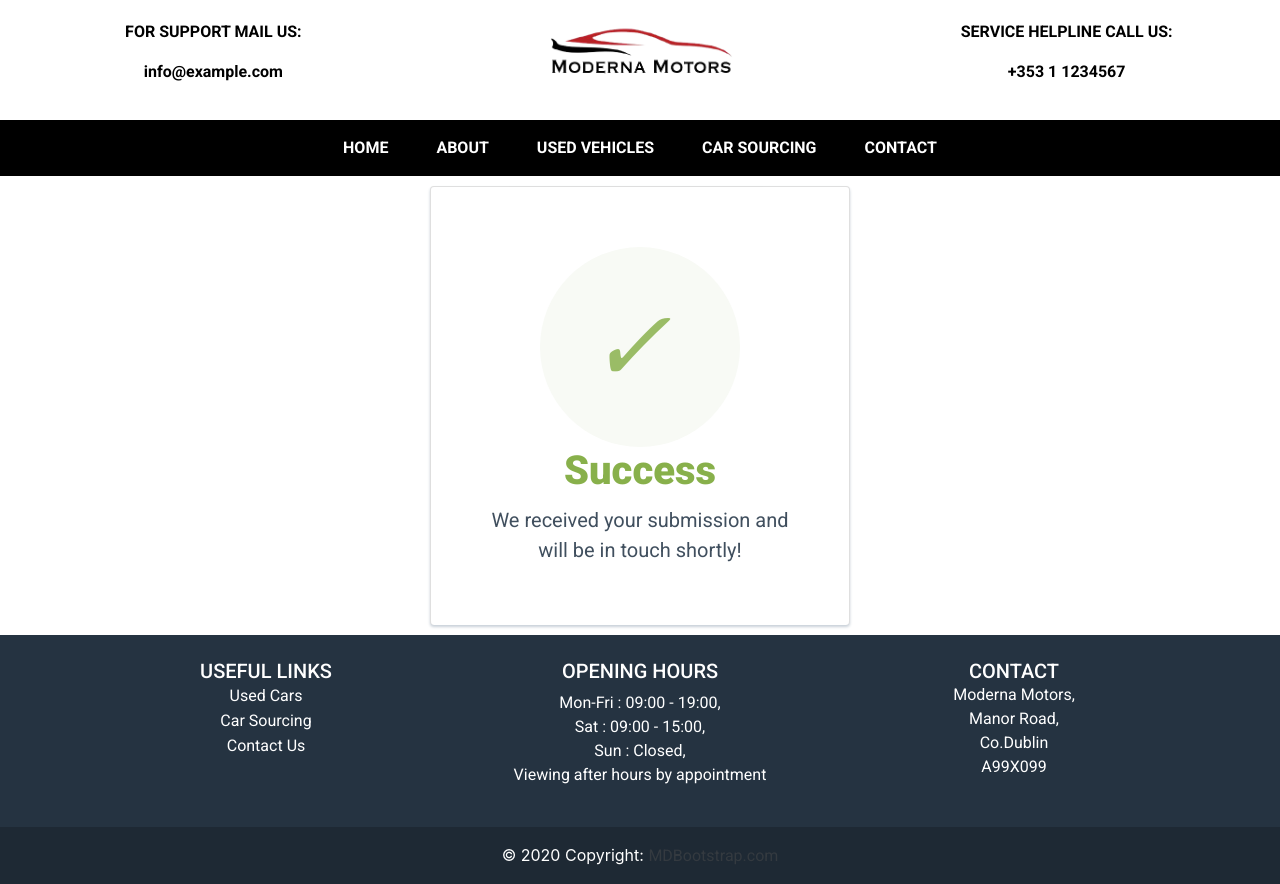
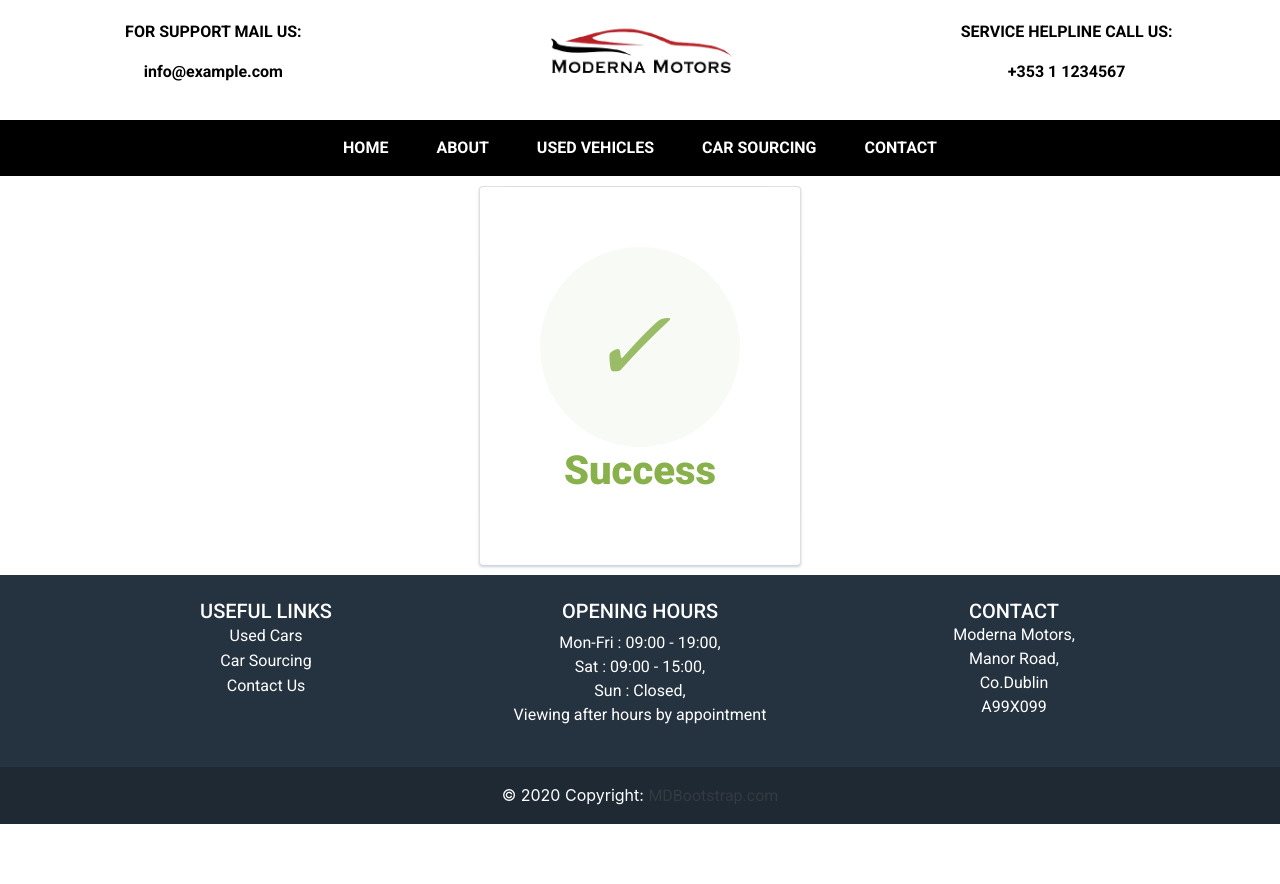
Before and after one commit to ldettorre/cardealership-app, a Django app: page /contact/subscribe in a window 1280 px wide. After the commit the page ends 824 px from the top, so only its background shows below. Run offline with Django 3.2, Linux system fonts and the light colour scheme; some libraries are stand-ins or nearby versions.

Commit message:
I updated the car sourcing, subscribe and contact views so that each passes a relevant success message to render on the success page. I also added gtghe export emails function to the CarSourcingAdmin class. I am now working on a way for the function to write the relevant keys based on the form it is called on so that the one function can be reused per form.

```diff
--- a/contact/admin.py
+++ b/contact/admin.py
@@ -24,6 +24,7 @@ class ContactAdmin(admin.ModelAdmin):
 
 class CarSourcingAdmin(admin.ModelAdmin):
     list_display = ('name', 'phone_number', 'email', 'submission_date')
+    actions = [export_emails]
 
 class EmailSubscriberAdmin(admin.ModelAdmin):
     list_display = ('name', 'email', 'subscription_start_date')
--- a/contact/templates/contact/success.html
+++ b/contact/templates/contact/success.html
@@ -1,13 +1,15 @@
 {% extends 'base.html' %} {% load crispy_forms_tags %} {% load static %} {% block content %}
 
 <div class="container">
-    <div class="col-sm-12 text-center">
-        <div class="card success-card">
-            <div class="success-checkmark">
-            <i class="checkmark">✓</i>
+    <div class="row">
+        <div class="col-md-8 col-sm-8 ml-auto mr-auto text-center">
+            <div class="card success-card">
+                <div class="success-checkmark">
+                <i class="checkmark">✓</i>
+                </div>
+                <h1 class="success-title">Success</h1>
+                <p class="success-blurb"> {{ confirmation_message|linebreaksbr }} </p>
             </div>
-            <h1 class="success-title">Success</h1>
-            <p class="success-blurb">We received your submission and<br/> will be in touch shortly!</p>
         </div>
     </div>
 </div>
--- a/contact/views.py
+++ b/contact/views.py
@@ -12,6 +12,7 @@ from decouple import config
 
 
 def contact_form(request):
+    confirmation_message = "Thank you for filling out our contact form! \n A member of our team will be in touch within 24 hours to assist you with your query."
     if request.method == "POST":
         form = ContactForm(request.POST, request.FILES)
         if form.is_valid():
@@ -24,7 +25,8 @@ def contact_form(request):
             message = 'Hi, you received a new message from '+ person + '. '+'Please contact them via ' + phone_number + ' or ' + email + ' about the following message: ' + submitted_message
             recipient = config('EMAIL_ADDRESS')
             send_mail(subject, message, EMAIL_HOST_USER, [recipient], fail_silently=False)
-            return redirect("contact_form")
+            return render(request, "contact/success.html", {'confirmation_message':confirmation_message})
+
         else:
             messages.error(
                 request, "Please ensure your phone number only contains digits")
@@ -34,11 +36,12 @@ def contact_form(request):
 
 
 def car_sourcing(request):
+    confirmation_message = "Thank you for filling out our car sourcing form. We are excited to help you find exactly what you are looking for! A member of our team will contact you shortly about taking the next step!."
     if request.method == "POST":
         form = CarSourcingForm(request.POST, request.FILES)
         if form.is_valid():
             form.save()
-            return redirect("car_sourcing")
+            return render(request, "contact/success.html", {'confirmation_message':confirmation_message})
         else:
             messages.error(
                 request, "Please ensure your phone number only contains digits")
@@ -48,13 +51,15 @@ def car_sourcing(request):
 
 
 def subscribe(request):
+    confirmation_message = "Thank you for subscribing to our newsletter."
+
     if request.method == "POST":
         form = EmailSubscriberForm(request.POST, request.FILES)
         submitted_email = request.POST['email']
 
         # If the submitted email exists, don't save it.
         if EmailSubscriber.objects.filter(email=submitted_email).exists():
-            return render(request, "contact/success.html")
+            return render(request, "contact/success.html", {'confirmation_message':confirmation_message})
 
         # If it doesn't exist and is valid, save it and send the email.
         elif form.is_valid():
@@ -63,6 +68,6 @@ def subscribe(request):
             message = 'Hope you\'re enjoying our inventory. You are receiving this email to confirm that you have now been added to our email subscription list.'
             recipient = request.POST['email']
             send_mail(subject, message, EMAIL_HOST_USER, [recipient], fail_silently=False)
-            return render(request, "contact/success.html")
+            return render(request, "contact/success.html", {'confirmation_message':confirmation_message})
 
     return render(request, "contact/success.html")
```
